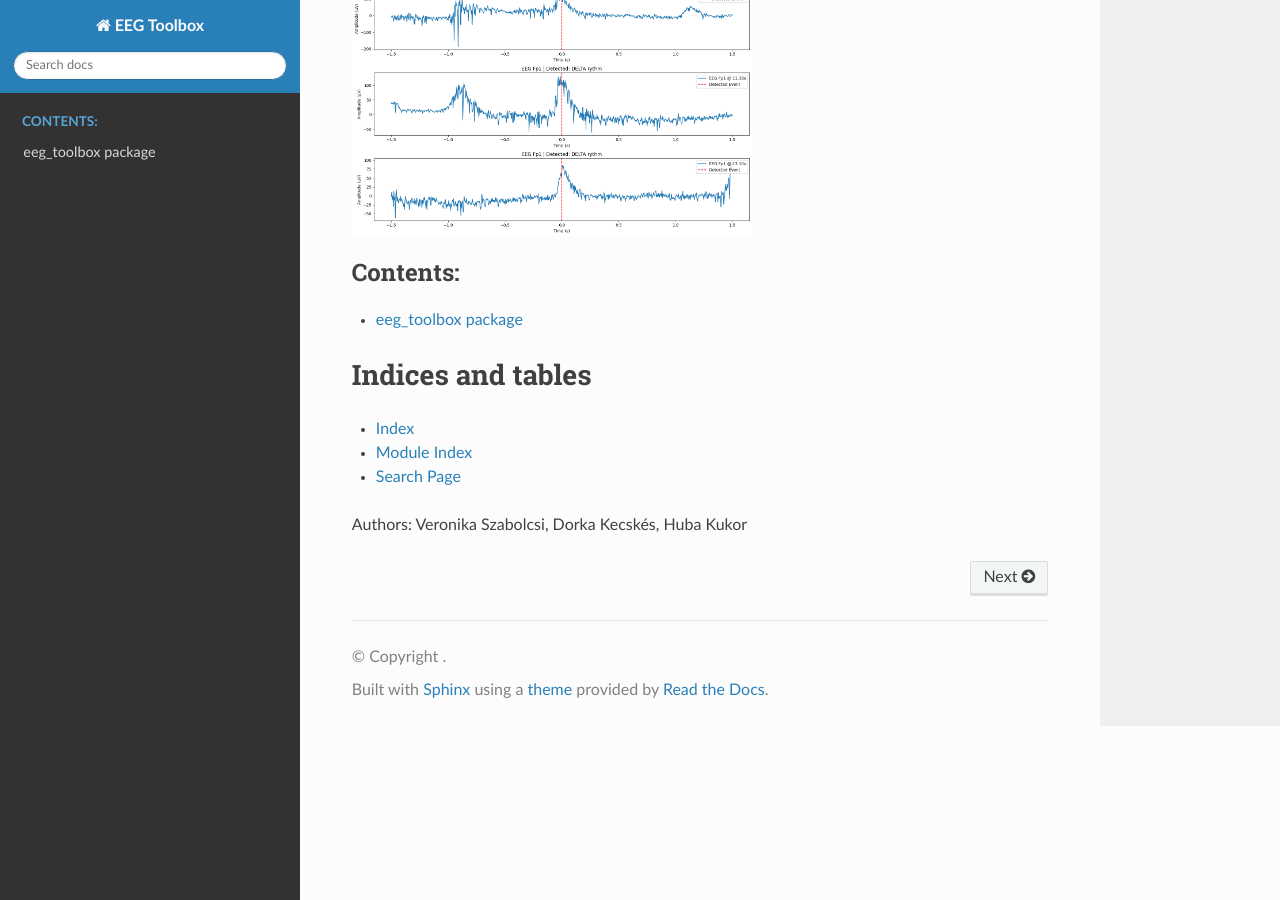
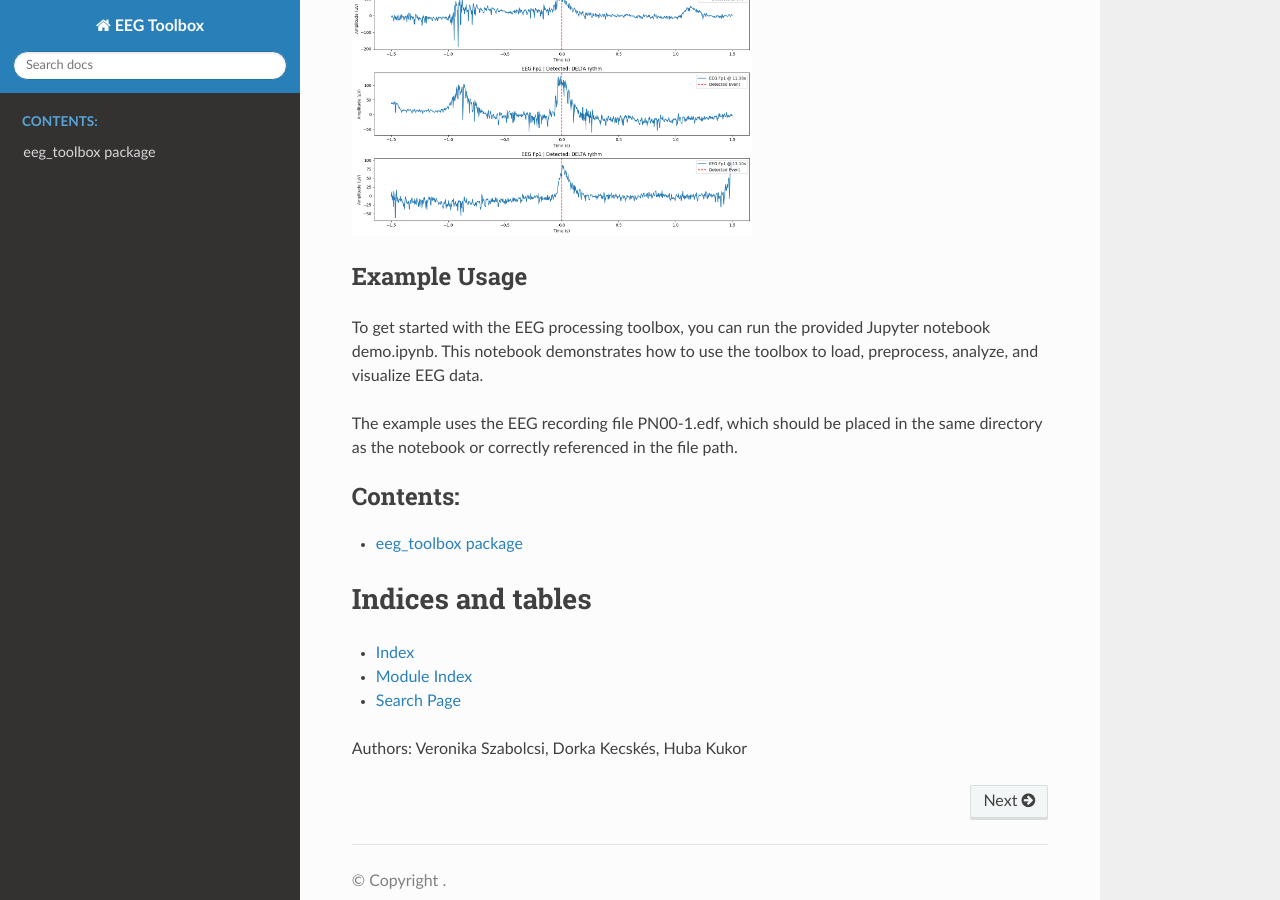
Before and after one commit to hubakukor/scipy_proj, a Sphinx documentation site: the page built from docs/source/index.rst, in a window 1280 px wide and 900 px high, scrolled down 2478 px. Built offline with Sphinx 7.4.7 and the Read the Docs theme 3.1.0, drawn with Linux system fonts in a browser that asks for light colours.

Commit message:
readthedocs

```diff
--- a/docs/source/index.rst
+++ b/docs/source/index.rst
@@ -79,6 +79,13 @@ This toolbox is intended to support lightweight, scriptable EEG analysis pipelin
    :alt: Example pipeline
    :width: 400px
 
+Example Usage
+--------
+
+To get started with the EEG processing toolbox, you can run the provided Jupyter notebook demo.ipynb. This notebook demonstrates how to use the toolbox to load, preprocess, analyze, and visualize EEG data.
+
+The example uses the EEG recording file PN00-1.edf, which should be placed in the same directory as the notebook or correctly referenced in the file path.
+
 .. toctree::
    :maxdepth: 2
    :caption: Contents:
```
